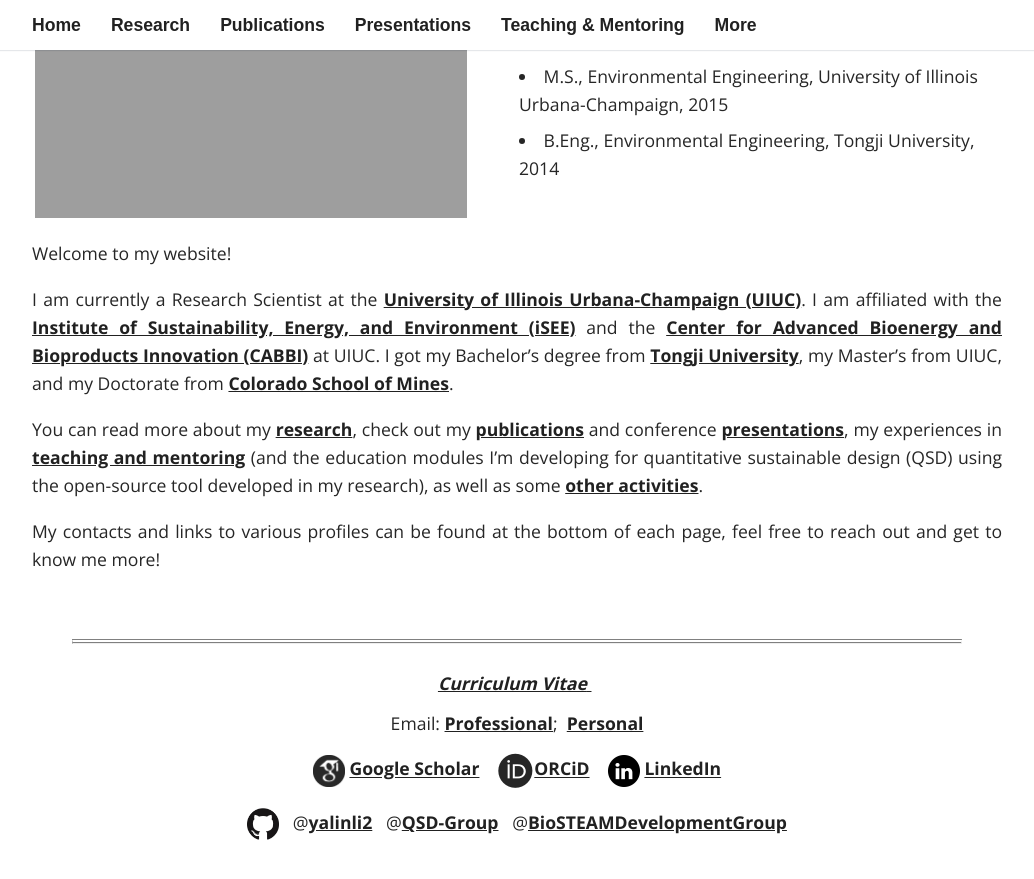
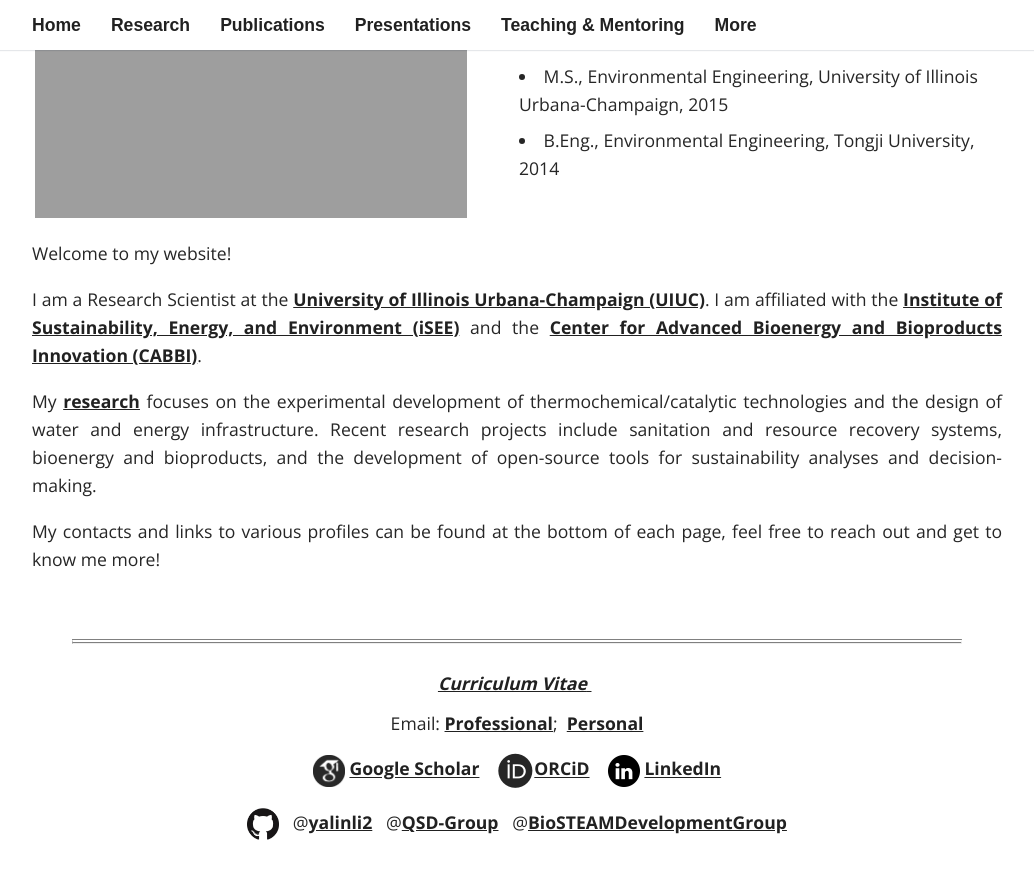
Before and after one commit to yalinli2/webpage, a Jekyll site: the page built from index.md, in a window 1280 px wide and 900 px high, scrolled down 745 px. Shown: the top 879 px of the window, without its empty margins (123-1157 px from the left). Built offline with Jekyll 4.4.1, drawn with Linux system fonts in a browser that asks for light colours; some web fonts are replaced.

Commit message:
update index and minor configs

```diff
--- a/_config.yml
+++ b/_config.yml
@@ -17,7 +17,7 @@ title: Yalin's website
 email: mail.yalin.li@gmail.com
 description: >- # this means to ignore newlines until "baseurl:"
   Yalin's personal webpage
-baseurl: "" # the subpath of your site, e.g. /blog
+baseurl: '' # the subpath of your site, e.g. /blog
 url: 'https://yalinli.me' # the base hostname & protocol for your site, e.g. http://example.com
 twitter_username: atyalinli
 github_username:  yalinli2
--- a/_config_dev.yml
+++ b/_config_dev.yml
@@ -17,8 +17,8 @@ title: Yalin Li
 email: mailto.yalin.li@gmail.com
 description: >- # this means to ignore newlines until "baseurl:"
   Yalin's personal webpage
-baseurl: "" # the subpath of your site, e.g. /blog
-url: "http://localhost:4000" # the base hostname & protocol for your site, e.g. http://example.com
+baseurl: '' # the subpath of your site, e.g. /blog
+url: 'http://localhost:4000' # the base hostname & protocol for your site, e.g. http://example.com
 twitter_username: atyalinli
 github_username:  yalinli2
 
--- a/index.md
+++ b/index.md
@@ -23,9 +23,8 @@ layout: index
 
 Welcome to my website!
 
-I am currently a Research Scientist at the [University of Illinois Urbana-Champaign (UIUC)](https://illinois.edu). I am affiliated with the [Institute of Sustainability, Energy, and Environment (iSEE)](https://sustainability.illinois.edu) and the [Center for Advanced Bioenergy and Bioproducts Innovation (CABBI)](https://cabbi.bio) at UIUC. I got my Bachelor's degree from [Tongji University](https://www.tongji.edu.cn), my Master's from UIUC, and my Doctorate from [Colorado School of Mines](https://www.mines.edu).
+I am a Research Scientist at the [University of Illinois Urbana-Champaign (UIUC)](https://illinois.edu). I am affiliated with the [Institute of Sustainability, Energy, and Environment (iSEE)](https://sustainability.illinois.edu) and the [Center for Advanced Bioenergy and Bioproducts Innovation (CABBI)](https://cabbi.bio).
 
-You can read more about my [research](/research/), check out my [publications](/publications/) and conference [presentations](/presentations/), my experiences in [teaching and mentoring](/teaching_and_mentoring/) (and the education modules I'm developing for quantitative sustainable design (QSD) using the open-source tool developed in my research), as well as some [other activities](/more/).
-
+My [research](/research/) focuses on the experimental development of thermochemical/catalytic technologies and the design of water and energy infrastructure. Recent research projects include sanitation and resource recovery systems, bioenergy and bioproducts, and the development of open-source tools for sustainability analyses and decision-making.
 
 My contacts and links to various profiles can be found at the bottom of each page, feel free to reach out and get to know me more!
```
